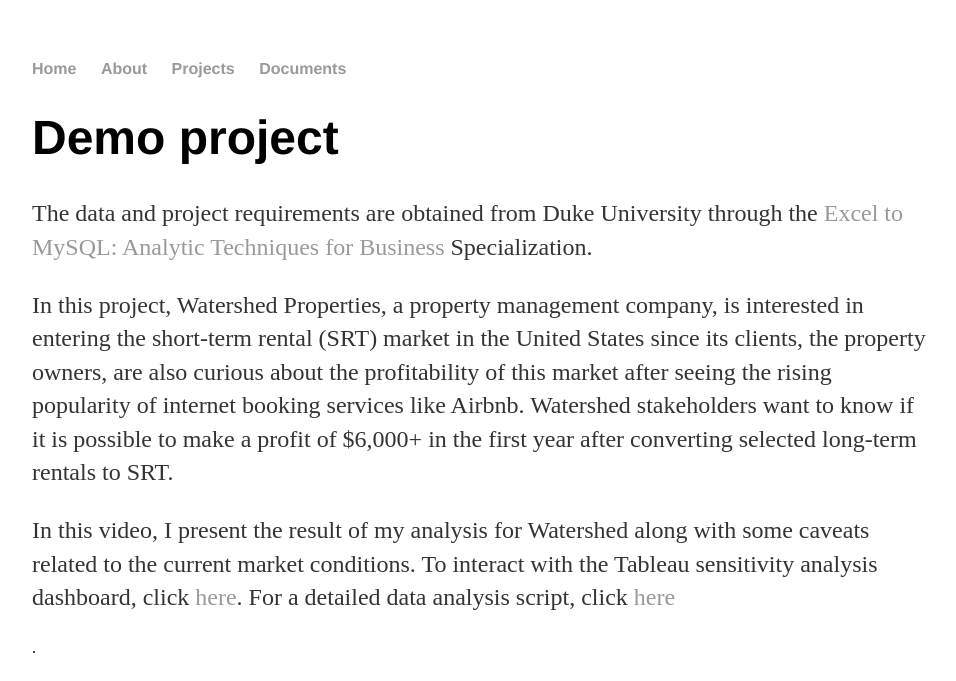
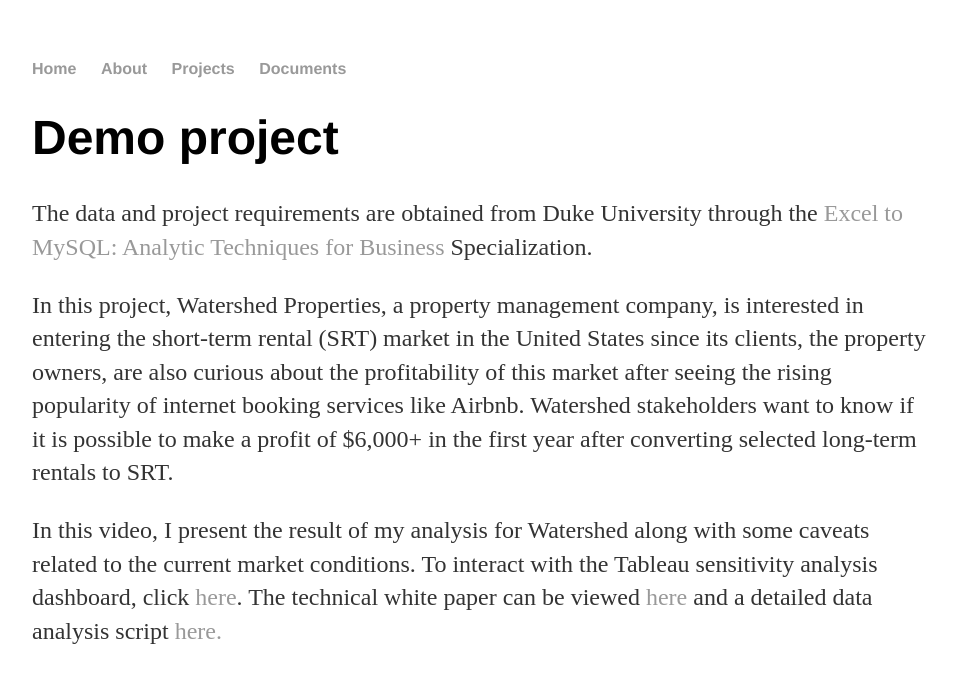
Before and after one commit to mai-nguyen/mai-nguyen.github.io, a Jekyll site: the page built from projects/index.html, in a window 1280 px wide. Shown: the top 681 px of the page, without its empty margins (160-1116 px from the left). Built offline with Jekyll 4.4.1, drawn with Linux system fonts in a browser that asks for light colours; grey boxes are pictures that could not be loaded.

Commit message:
Update index.html

```diff
--- a/projects/index.html
+++ b/projects/index.html
@@ -9,7 +9,7 @@
 
   <p>In this project, Watershed Properties, a property management company, is interested in entering the short-term rental (SRT) market in the United States since its clients, the property owners, are also curious about the profitability of this market after seeing the rising popularity of internet booking services like Airbnb. Watershed stakeholders want to know if it is possible to make a profit of $6,000+ in the first year after converting selected long-term rentals to SRT.</p>
 
-  <p>In this video, I present the result of my analysis for Watershed along with some caveats related to the current market conditions. To interact with the Tableau sensitivity analysis dashboard, click <a href = "https://public.tableau.com/views/WatershedPropertiesFinancialForecastDashboard/AnalystDboard2?:language=en-US&:display_count=n&:origin=viz_share_link">here</a>. For a detailed data analysis script, click <a href = "http://mai-nguyen.github.io/doc/">here</a></p>.
+  <p>In this video, I present the result of my analysis for Watershed along with some caveats related to the current market conditions. To interact with the Tableau sensitivity analysis dashboard, click <a href = "https://public.tableau.com/views/WatershedPropertiesFinancialForecastDashboard/AnalystDboard2?:language=en-US&:display_count=n&:origin=viz_share_link">here</a>. The technical white paper can be viewed <a href = "https://github.com/mai-nguyen/mai-nguyen.github.io/blob/ed50f9348b95bf63f91ac63bab111bf1ba4fb3cd/doc/MN-Watershed-White-Paper.pdf">here</a> and a detailed data analysis script <a href = "http://mai-nguyen.github.io/doc/">here.</a> </p>.
   </p>
 </div><!-- /.blurb -->
   <div class="center">
```
